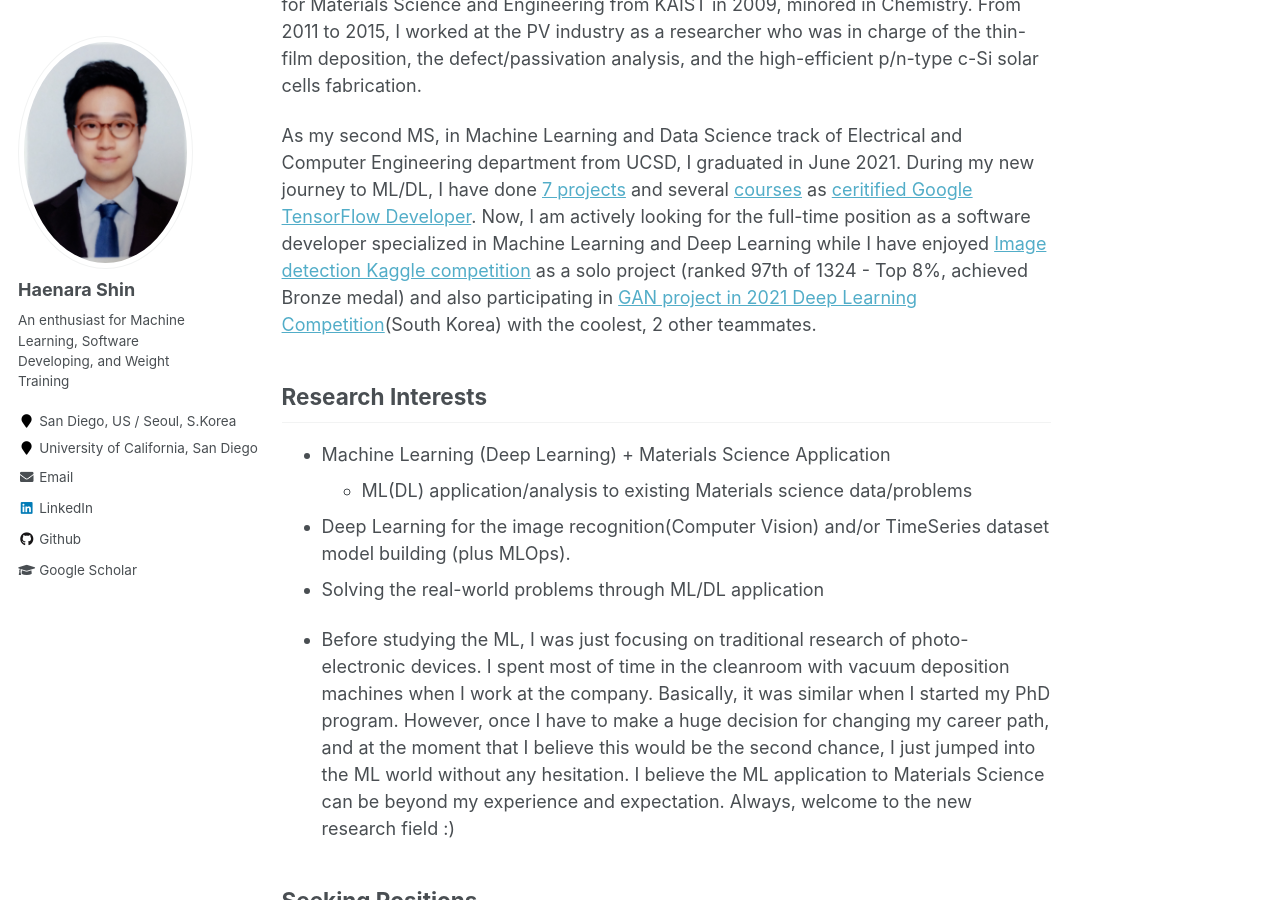
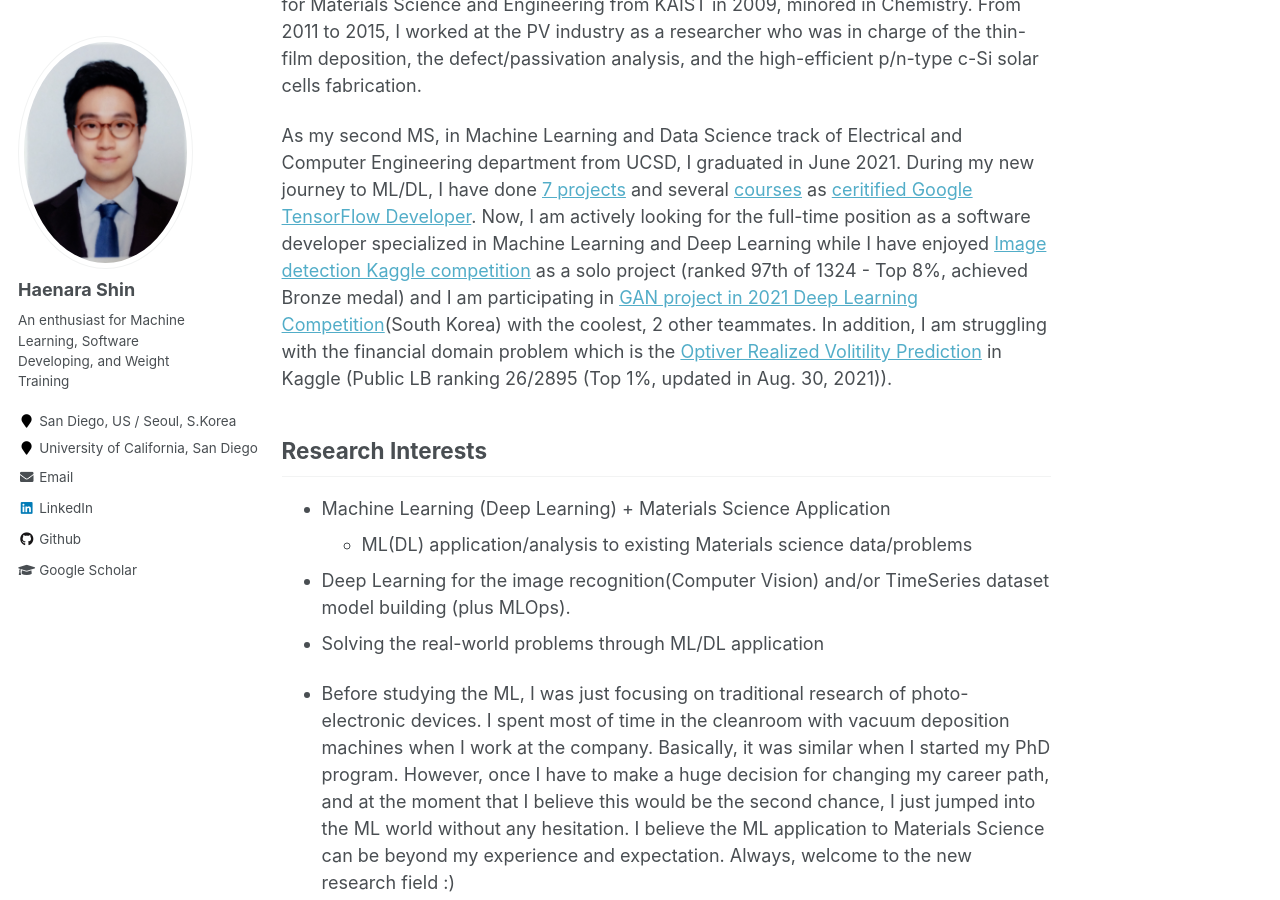
Before and after one commit to haenara-shin/haenara-shin.github.io, a Jekyll site: the page built from _pages/about.md, in a window 1280 px wide and 900 px high, scrolled down 351 px. Built offline with Jekyll 4.4.1, drawn with Linux system fonts in a browser that asks for light colours.

Commit message:
Update about.md

```diff
--- a/_pages/about.md
+++ b/_pages/about.md
@@ -10,13 +10,13 @@ redirect_from:
 [![Hits](https://hits.seeyoufarm.com/api/count/incr/badge.svg?url=https%3A%2F%2Fhaenara-shin.github.io&count_bg=%2379C83D&title_bg=%23555555&icon=&icon_color=%23E7E7E7&title=hits&edge_flat=false)](https://hits.seeyoufarm.com)
 [![Github Badge](https://img.shields.io/badge/-Github-black?style=flat-square&logo=Github&logoColor=white&link=https://github.com/haenara-shin)](https://www.github.com/haenara-shin)
 [![Linkedin Badge](https://img.shields.io/badge/-LinkedIn-blue?style=flat-square&logo=Linkedin&logoColor=white&link=https://www.linkedin.com/in/jinho6225/)](https://www.linkedin.com/in/haenara-shin/)
-[![Resume📄](https://img.shields.io/badge/Resume-darkgreen?style=flat-square&logo=read%20the%20docs&logoColor=white&link=https://drive.google.com/file/d/1vpvOOyndUYtKdseWbZcMpAyLeDnhpcpz/view?usp=sharing)](https://drive.google.com/file/d/1vpvOOyndUYtKdseWbZcMpAyLeDnhpcpz/view?usp=sharing)
+[![Resume📄](https://img.shields.io/badge/Resume-darkgreen?style=flat-square&logo=read%20the%20docs&logoColor=white&link=https://drive.google.com/file/d/1GPlZNQZF8bzAZWxV9FGWBXJaN6PVzllF/view?usp=sharing)](https://drive.google.com/file/d/1GPlZNQZF8bzAZWxV9FGWBXJaN6PVzllF/view?usp=sharing)
 
 I finally received the second MS degree for the Machine Learning and Data Science in Electrical and Computer Engineering at University of California San Diego (UCSD), class of 2021.
 
 I obtained my first MS for Materials Science and Engineering from KAIST in 2011, and BS for Materials Science and Engineering from KAIST in 2009, minored in Chemistry. From 2011 to 2015, I worked at the PV industry as a researcher who was in charge of the thin-film deposition, the defect/passivation analysis, and the high-efficient p/n-type c-Si solar cells fabrication.
 
-As my second MS, in Machine Learning and Data Science track of Electrical and Computer Engineering department from UCSD, I graduated in June 2021. During my new journey to ML/DL, I have done [7 projects](https://haenara-shin.github.io/portfolio/) and several [courses](https://haenara-shin.github.io/cv/) as [ceritified Google TensorFlow Developer](https://api.accredible.com/v1/frontend/credential_website_embed_image/certificate/20943431). Now, I am actively looking for the full-time position as a software developer specialized in Machine Learning and Deep Learning while I have enjoyed [Image detection Kaggle competition](https://www.kaggle.com/c/siim-covid19-detection/leaderboard) as a solo project (ranked 97th of 1324 - Top 8%, achieved Bronze medal) and also participating in [GAN project in 2021 Deep Learning Competition](https://github.com/haenara-shin/GAN_Project)(South Korea) with the coolest, 2 other teammates.
+As my second MS, in Machine Learning and Data Science track of Electrical and Computer Engineering department from UCSD, I graduated in June 2021. During my new journey to ML/DL, I have done [7 projects](https://haenara-shin.github.io/portfolio/) and several [courses](https://haenara-shin.github.io/cv/) as [ceritified Google TensorFlow Developer](https://api.accredible.com/v1/frontend/credential_website_embed_image/certificate/20943431). Now, I am actively looking for the full-time position as a software developer specialized in Machine Learning and Deep Learning while I have enjoyed [Image detection Kaggle competition](https://www.kaggle.com/c/siim-covid19-detection/leaderboard) as a solo project (ranked 97th of 1324 - Top 8%, achieved Bronze medal) and I am participating in [GAN project in 2021 Deep Learning Competition](https://github.com/haenara-shin/GAN_Project)(South Korea) with the coolest, 2 other teammates. In addition, I am struggling with the financial domain problem which is the [Optiver Realized Volitility Prediction](https://www.kaggle.com/c/optiver-realized-volatility-prediction/overview) in Kaggle (Public LB ranking 26/2895 (Top 1%, updated in Aug. 30, 2021)).
 
 Research Interests
 ------
```
